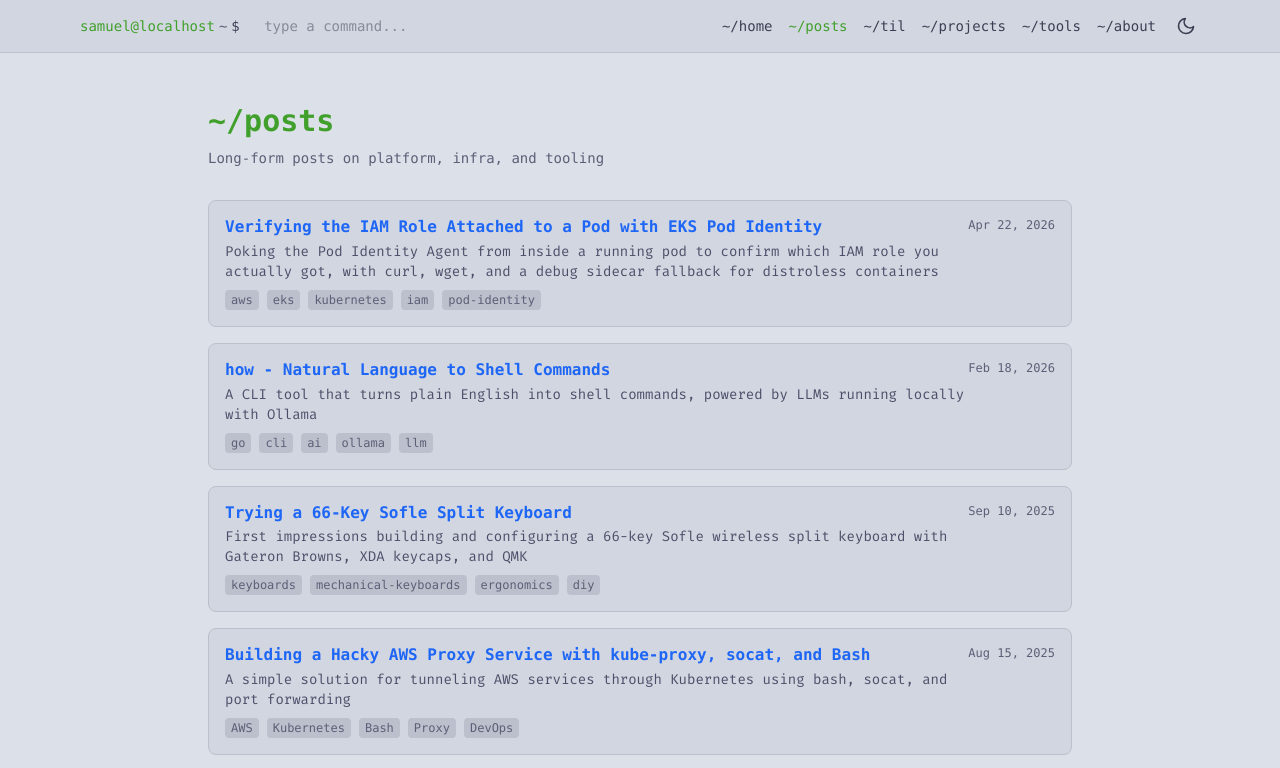
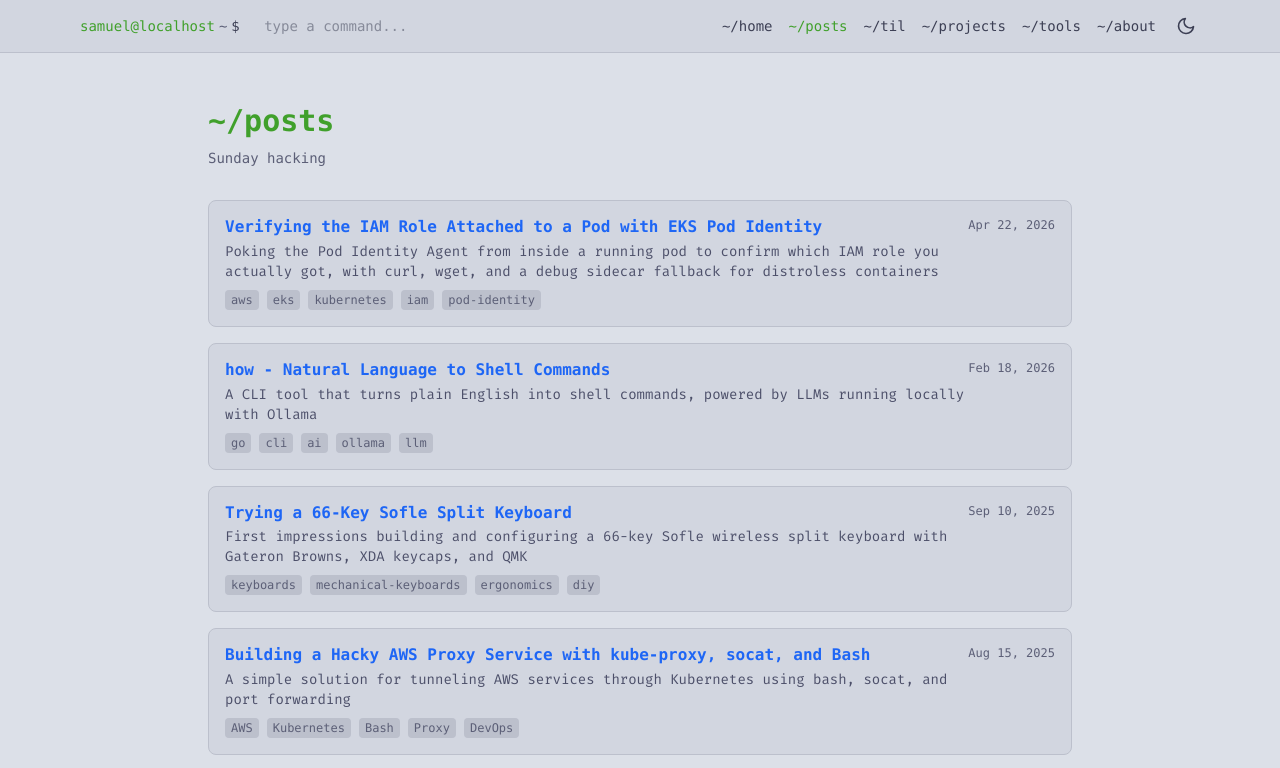
Before and after one commit to swibrow/blog, an Astro site: page /posts in a window 1280 px wide. Shown: the top 768 px of the page. Built offline with nearby package versions, Linux system fonts and the light colour scheme; Astro itself is replaced by a stand-in of ours; some packages are replaced by stand-ins of ours.

Commit message:
tweak posts list subtitle to 'sunday hacking'

```diff
--- a/src/pages/posts/index.astro
+++ b/src/pages/posts/index.astro
@@ -13,7 +13,7 @@ const description =
 ---
 
 <BaseLayout title="Posts — Samuel Wibrow" description={description}>
-  <SectionHeading title="posts" subtitle="Long-form posts on platform, infra, and tooling">
+  <SectionHeading title="posts" subtitle="Sunday hacking">
     <div class="flex flex-col gap-4">
       {
         posts.map((post) => (
```
